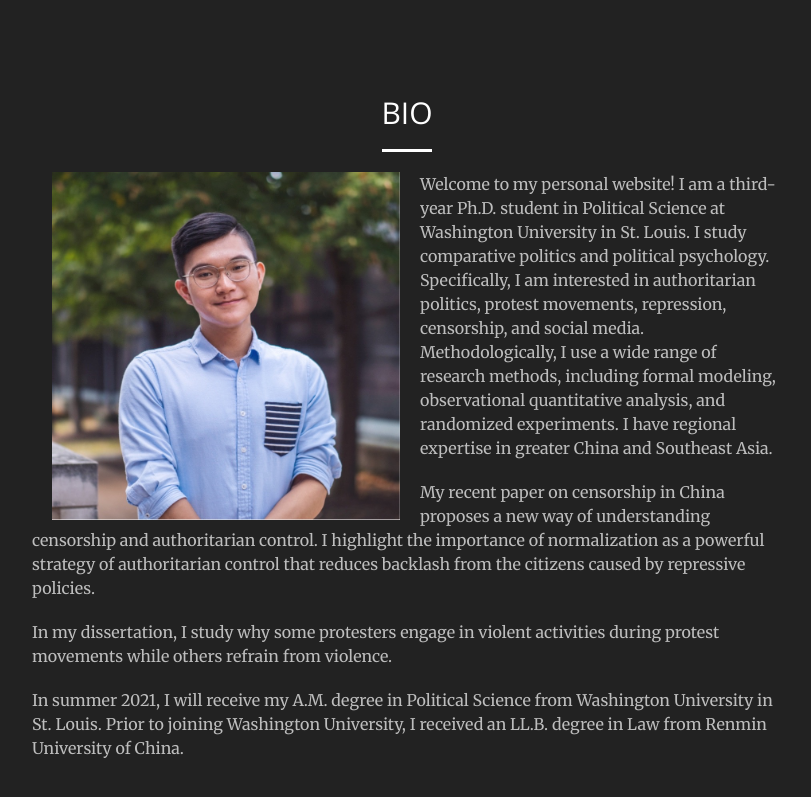
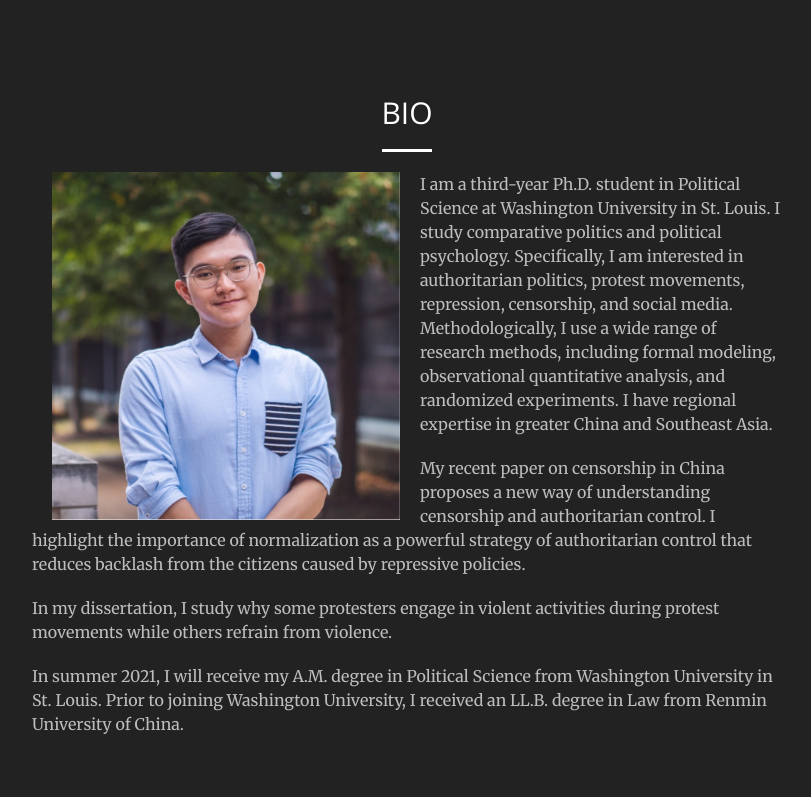
Before and after one commit to tonyhsfz/website, a Jekyll site: the page built from index.html, in a window 1280 px wide and 900 px high, scrolled down 818 px, cut to the strip 86-883 px from the top of the window. Shown: the whole strip, without its empty margins (233-1044 px from the left). Built offline with Jekyll 4.4.1, drawn with Linux system fonts in a browser that asks for light colours.

Commit message:
Update Bio.html

```diff
--- a/_includes/Bio.html
+++ b/_includes/Bio.html
@@ -5,7 +5,7 @@
                 <h2 class="section-heading text-center">BIO</h2>
                 <hr class="light">
                 <img align="left" src="img/Yang.JPG" hspace="20"  width="348" height="348" >
-                <p class="text-faded">Welcome to my personal website! I am a third-year Ph.D. student in Political Science at Washington University in St. Louis. I study comparative politics and political psychology. Specifically, I am interested in authoritarian politics, protest movements, repression, censorship, and social media. Methodologically, I use a wide range of research methods, including formal modeling, observational quantitative analysis, and randomized experiments. I have regional expertise in greater China and Southeast Asia.</p>
+                <p class="text-faded">I am a third-year Ph.D. student in Political Science at Washington University in St. Louis. I study comparative politics and political psychology. Specifically, I am interested in authoritarian politics, protest movements, repression, censorship, and social media. Methodologically, I use a wide range of research methods, including formal modeling, observational quantitative analysis, and randomized experiments. I have regional expertise in greater China and Southeast Asia.</p>
                 <p class="text-faded">My recent paper on censorship in China proposes a new way of understanding censorship and authoritarian control. I highlight the importance of normalization as a powerful strategy of authoritarian control that reduces backlash from the citizens caused by repressive policies.</p>
                 <p class="text-faded">In my dissertation, I study why some protesters engage in violent activities during protest movements while others refrain from violence.</p>
                 <p class="text-faded">In summer 2021, I will receive my A.M. degree in Political Science from Washington University in St. Louis. Prior to joining Washington University, I received an LL.B. degree in Law from Renmin University of China.</p>
```
